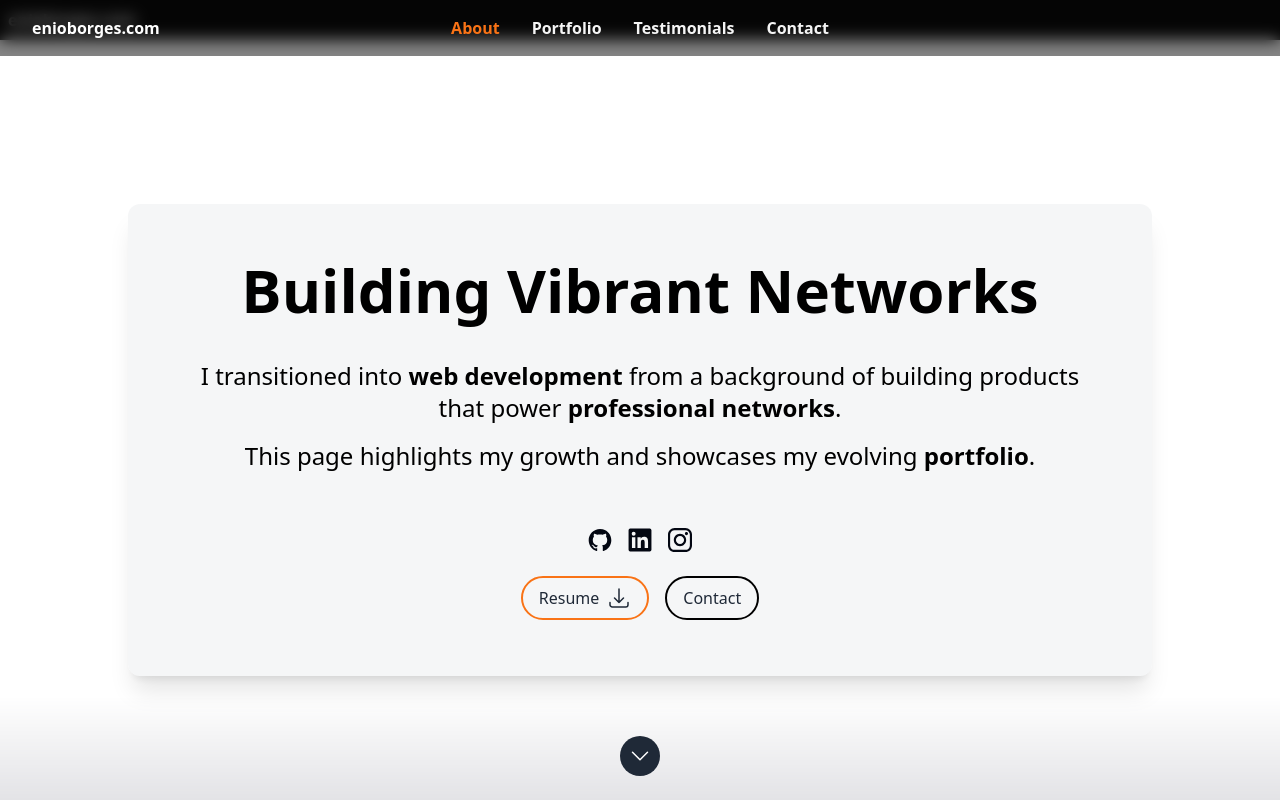
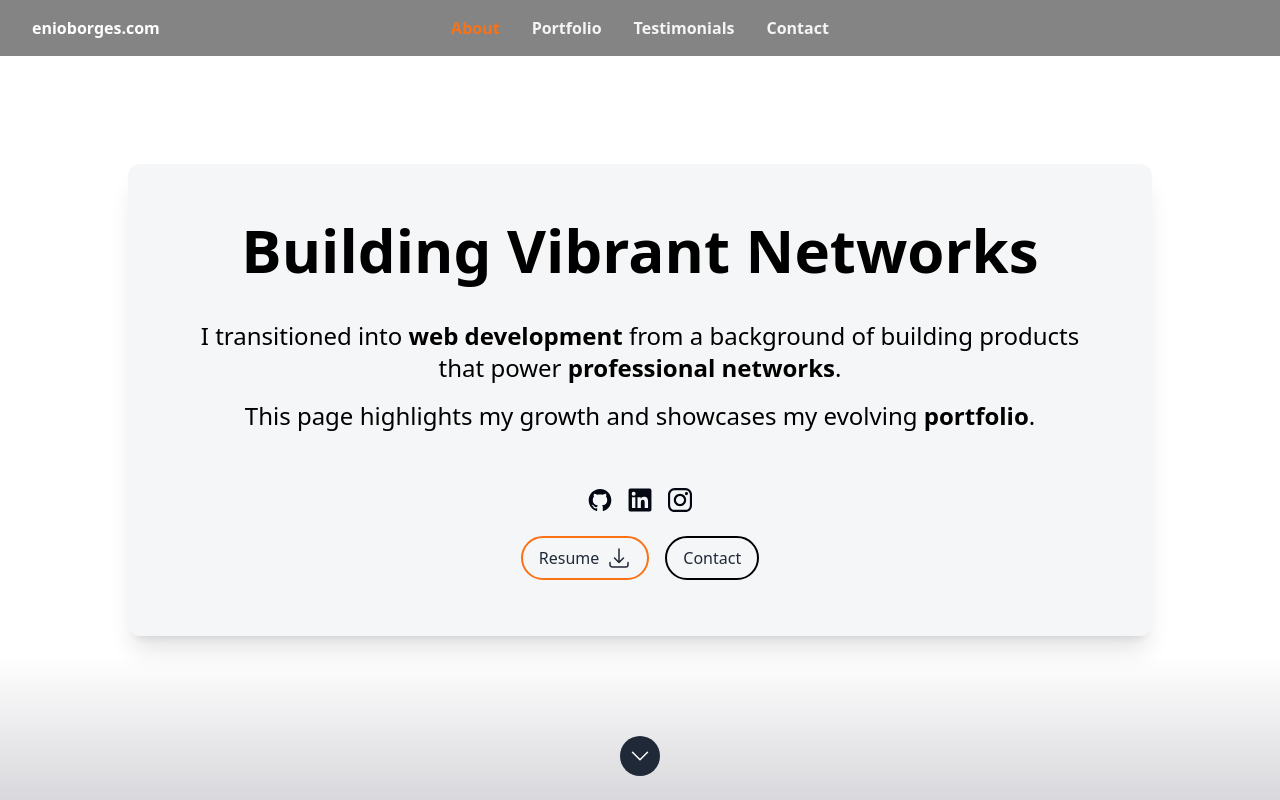
Before and after one commit to borgesenioc/react-resume-enio, a Next.js app: page / in a window 1280 px wide. Shown: the top 800 px of the page. Built offline with nearby package versions, Linux system fonts and the light colour scheme.

Commit message:
Fix the padding top at the hero icon, which caused the header to become partially black

```diff
--- a/src/components/Sections/Hero.tsx
+++ b/src/components/Sections/Hero.tsx
@@ -12,7 +12,7 @@ const Hero: FC = memo(() => {
 
   return (
     <Section noPadding sectionId={SectionId.Hero}>
-      <div className="relative flex min-h-screen w-full flex-col items-center justify-center pt-16 sm:pt-20">
+      <div className="relative flex min-h-screen w-full flex-col items-center justify-center">
         <Image
           alt={`${name}-image`}
           className="absolute z-0 h-full w-full object-cover"
```
